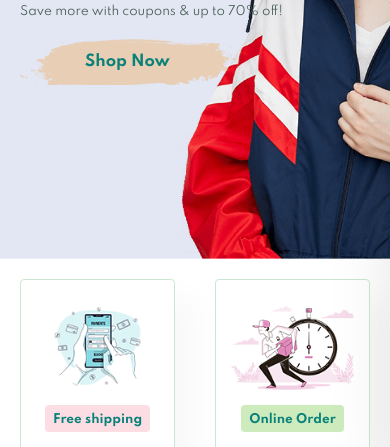
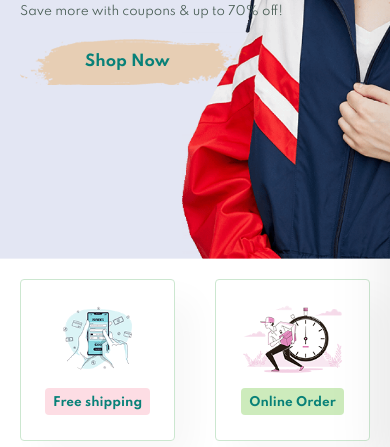
Before and after one commit to TheRakibSheikh/eComarch_Figma, a plain HTML site: page index.html in a window 390 px wide. Shown: the part 397-844 px from the top of the page. Drawn offline with Linux system fonts and the light colour scheme.

Commit message:
box size

```diff
--- a/style.css
+++ b/style.css
@@ -989,7 +989,7 @@ width: 100vw;
     width: 70%;
 }
 }
-
+/* ============================================= */
 @media (max-width: 477px) {
   #header {
 	padding: 10px 30px;
@@ -1018,6 +1018,11 @@ h2{
 
 #feature {
 	justify-content: space-between;
+}
+
+#feature .fe-box img {
+	width: 80%;
+	margin-bottom: 10px;
 }
 
 p {
```
